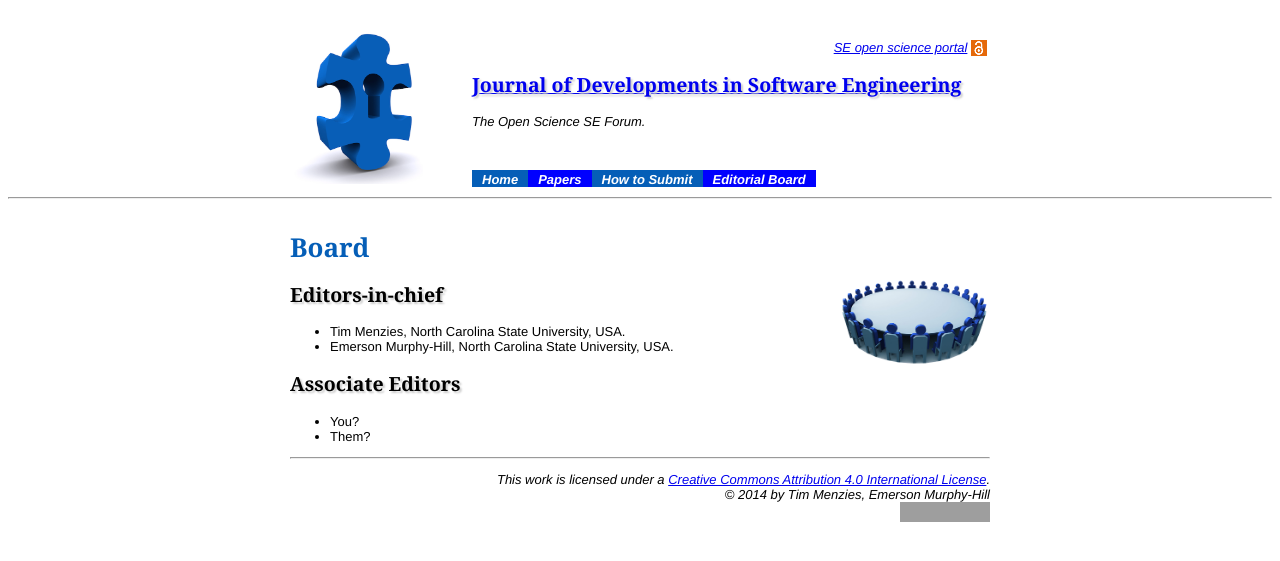
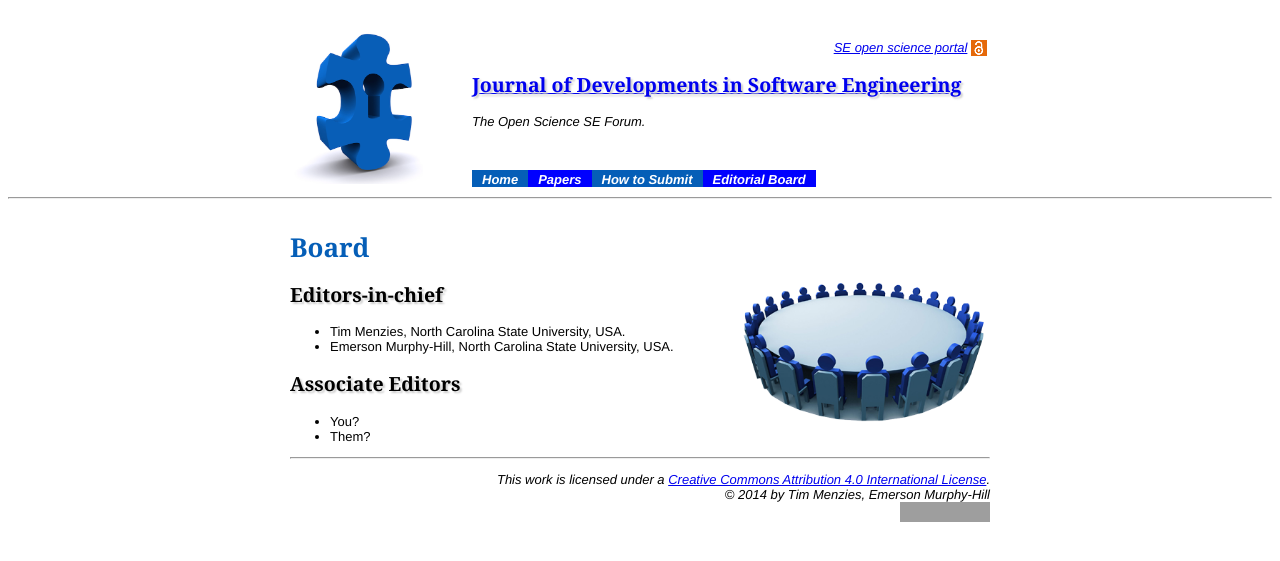
Before and after one commit to opensciences/opensciences.github.io, a Jekyll site: the page built from board.md, in a window 1280 px wide. Shown: the top 561 px of the page. Built offline with Jekyll 4.4.1, drawn with Linux system fonts in a browser that asks for light colours; Markdown is read by kramdown in place of the engine named in the settings; grey boxes are pictures that could not be loaded.

Commit message:
Update board.md

```diff
--- a/board.md
+++ b/board.md
@@ -3,7 +3,7 @@ title: Board
 layout: journal1
 ---
 
-<img src="{{site.url}}/img/gd.png" width=150 align=right>
+<img src="{{site.url}}/img/gd.png" width=250 align=right>
 
 ## Editors-in-chief
 
```
